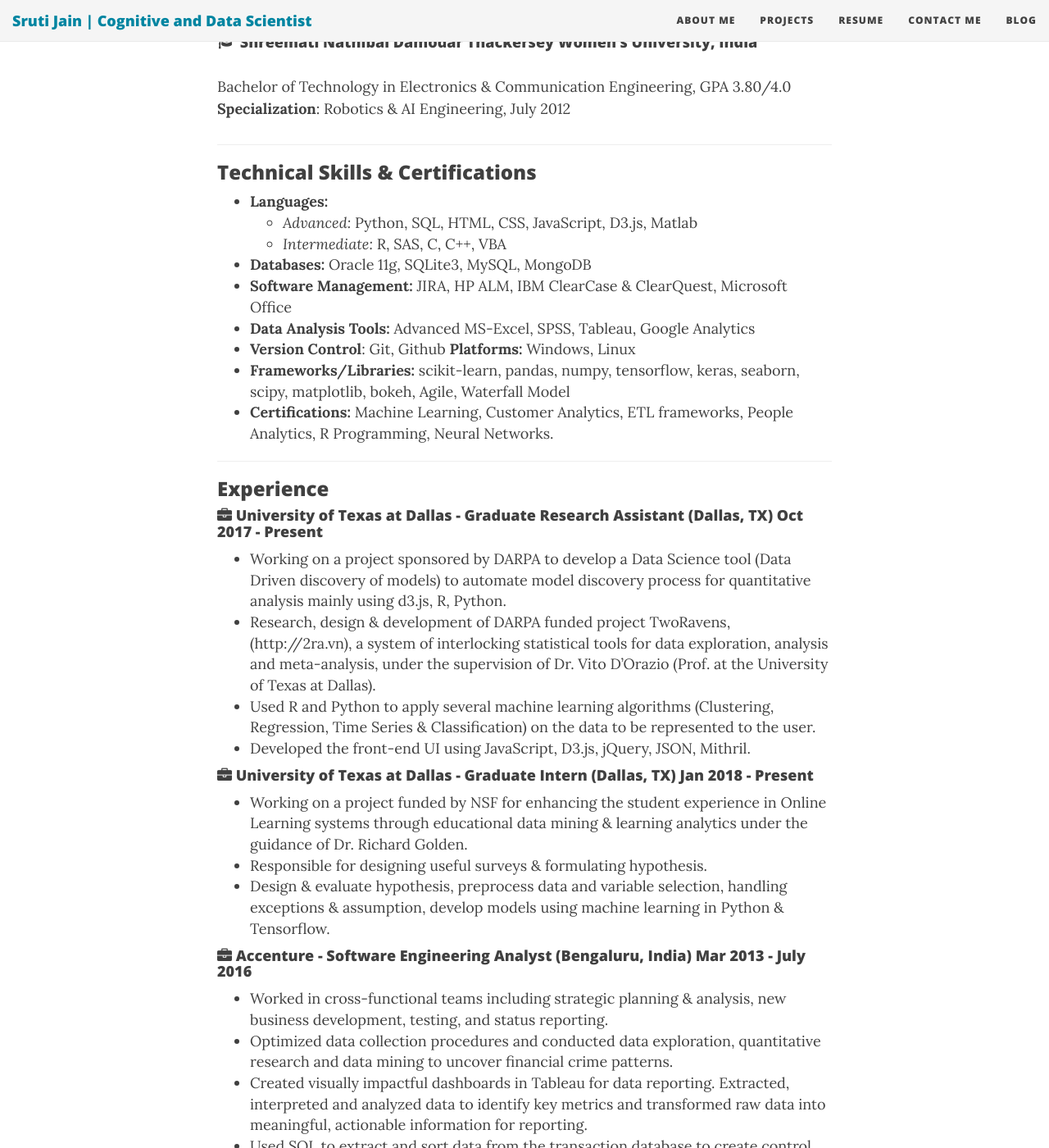
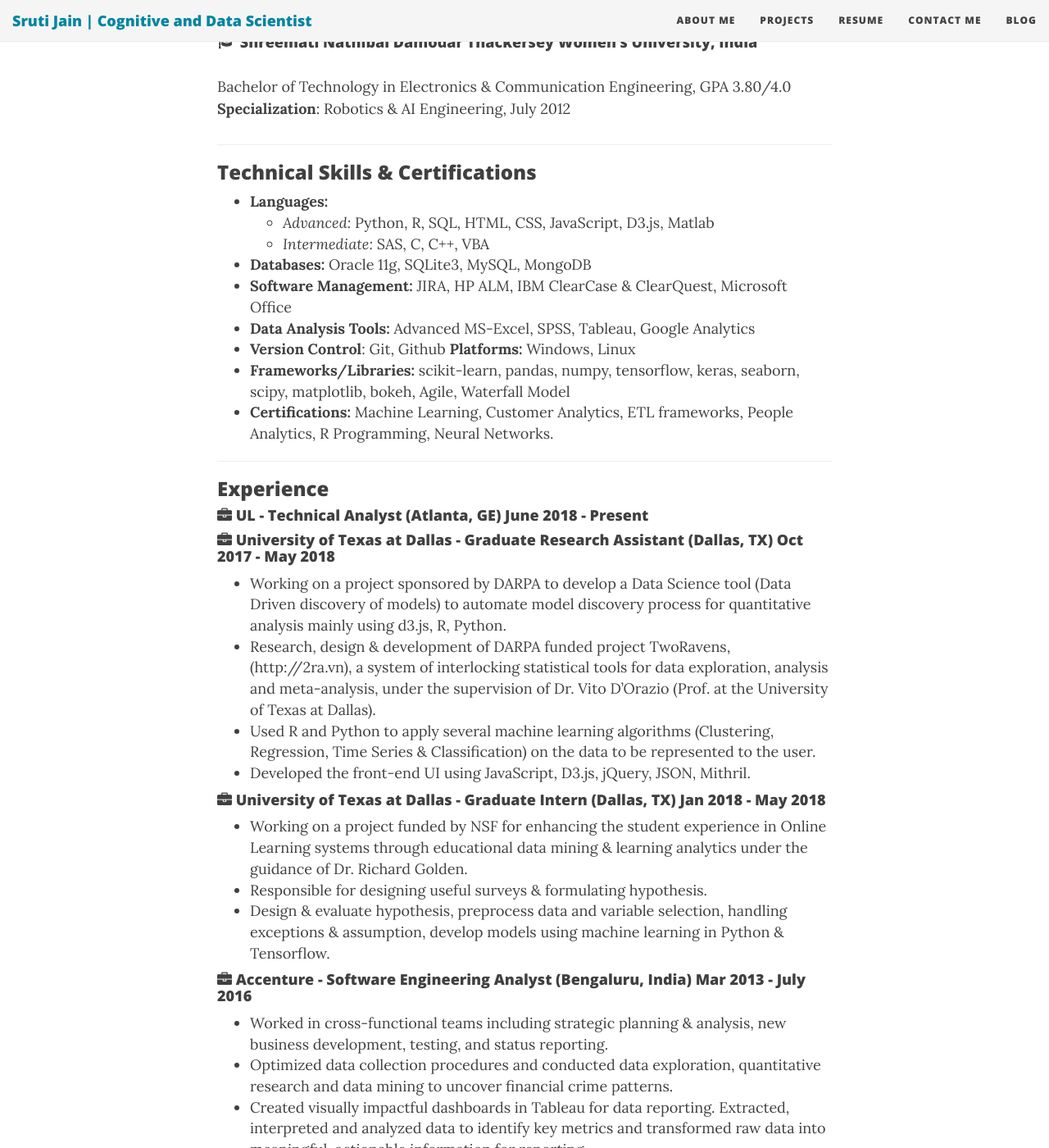
Before and after one commit to sruti-jain/sruti-jain.github.io, a Jekyll site: the page built from Resume.md, in a window 1280 px wide and 1400 px high, scrolled down 396 px. Shown: the whole window at 82% size. Built offline with Jekyll 4.4.1, drawn with Linux system fonts in a browser that asks for light colours; nearby versions of some CDN libraries.

Commit message:
Update Resume.md

```diff
--- a/Resume.md
+++ b/Resume.md
@@ -22,8 +22,8 @@
 ### Technical Skills & Certifications
 
 - **Languages:**
-  - *Advanced:* Python, SQL, HTML, CSS, JavaScript, D3.js, Matlab
-  - *Intermediate:* R, SAS, C, C++, VBA
+  - *Advanced:* Python, R, SQL, HTML, CSS, JavaScript, D3.js, Matlab
+  - *Intermediate:* SAS, C, C++, VBA
 - **Databases:** Oracle 11g, SQLite3, MySQL, MongoDB
 - **Software Management:** JIRA, HP ALM, IBM ClearCase & ClearQuest, Microsoft Office
 - **Data Analysis Tools:** Advanced MS-Excel, SPSS, Tableau, Google Analytics
@@ -35,15 +35,16 @@
 
 ### Experience
 
+#### <span class="fa fa-briefcase about-icon"></span>  UL - Technical Analyst          (Atlanta, GE)   June 2018 - Present
 
-#### <span class="fa fa-briefcase about-icon"></span>  University of Texas at Dallas - Graduate Research Assistant          (Dallas, TX)   Oct 2017 - Present
+#### <span class="fa fa-briefcase about-icon"></span>  University of Texas at Dallas - Graduate Research Assistant          (Dallas, TX)   Oct 2017 - May 2018
 - Working on a project sponsored by DARPA to develop a Data Science tool (Data Driven discovery of models) to automate model discovery process for quantitative analysis mainly using d3.js, R, Python.
 - Research, design & development of DARPA funded project TwoRavens, (http://2ra.vn), a system of interlocking statistical tools for data exploration, analysis and meta-analysis, under the supervision of Dr. Vito D'Orazio (Prof. at the University of Texas at Dallas).
 - Used R and Python to apply several machine learning algorithms (Clustering, Regression, Time Series & Classification) on the data to be represented to the user.
 - Developed the front-end UI using JavaScript, D3.js, jQuery, JSON, Mithril.
 
 
-#### <span class="fa fa-briefcase about-icon"></span>  University of Texas at Dallas - Graduate Intern          (Dallas, TX)   Jan 2018 - Present
+#### <span class="fa fa-briefcase about-icon"></span>  University of Texas at Dallas - Graduate Intern          (Dallas, TX)   Jan 2018 - May 2018
 - Working on a project funded by NSF for enhancing the student experience in Online Learning systems through educational data mining & learning analytics under the guidance of Dr. Richard Golden.
 - Responsible for designing useful surveys & formulating hypothesis.
 - Design & evaluate hypothesis, preprocess data and variable selection, handling exceptions & assumption, develop models using machine learning in Python & Tensorflow.
```
